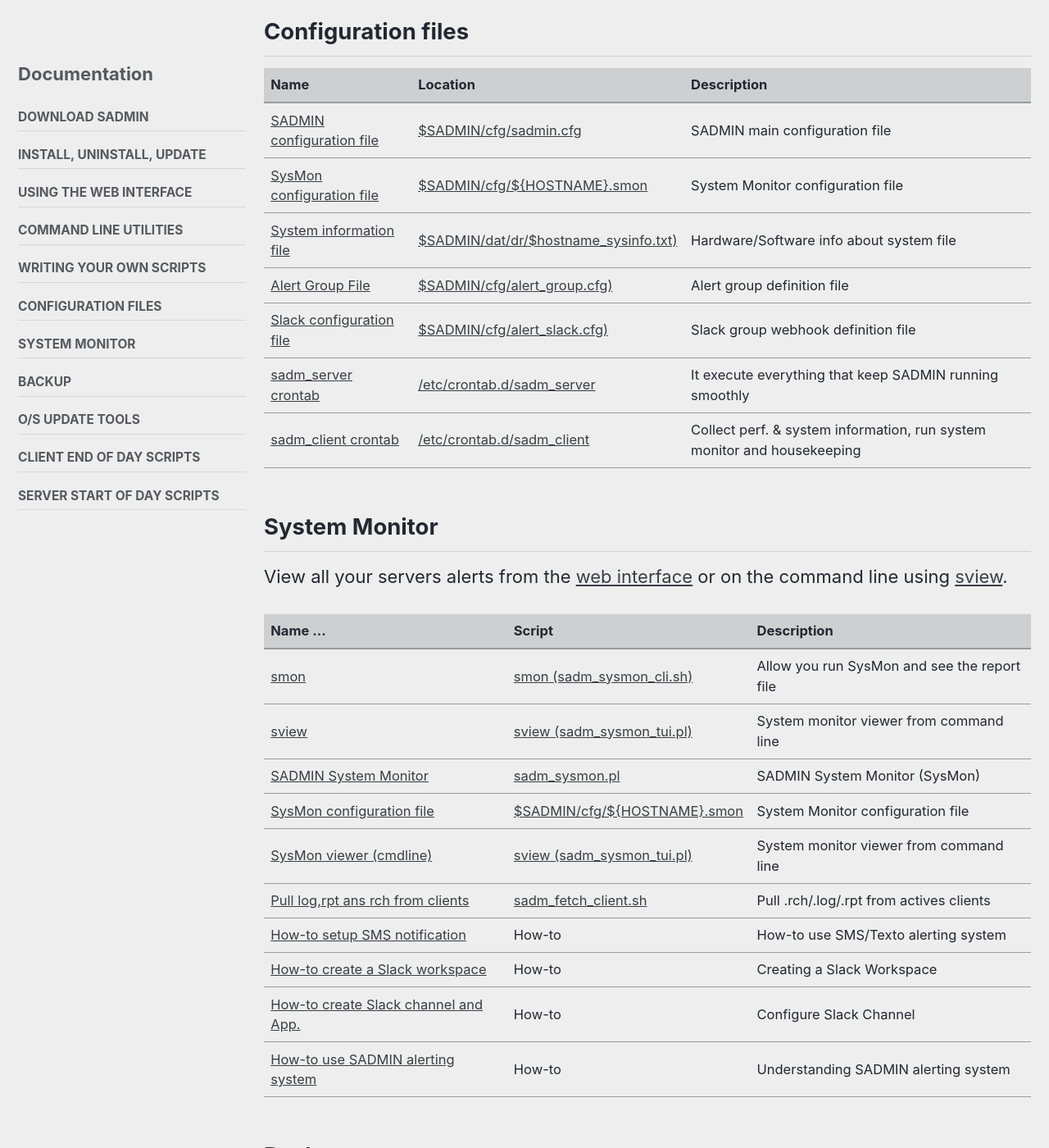
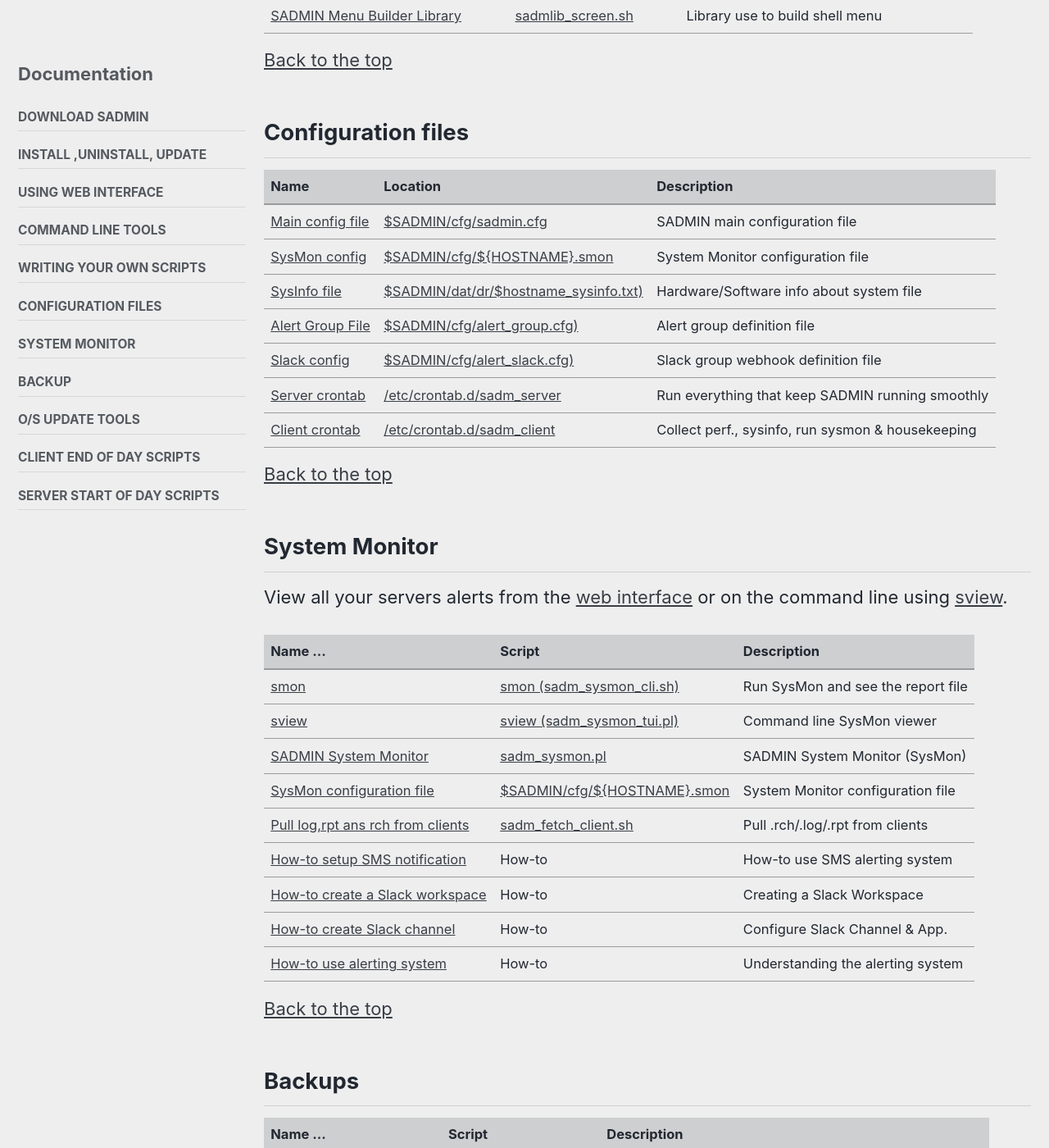
Before and after one commit to jadupl2/jadupl2.github.io, a Jekyll site: the page built from _pages/documentation.md, in a window 1280 px wide and 1400 px high, scrolled down 2144 px. Shown: the whole window at 82% size. Built offline with Jekyll 4.4.1, drawn with Linux system fonts in a browser that asks for light colours; cached includes are drawn as plain includes; some of the changed text lies outside the part shown.

Commit message:
30 June Doc naviguation update

```diff
--- a/_pages/documentation.md
+++ b/_pages/documentation.md
@@ -13,7 +13,7 @@ sidebar:
   title: "Documentation"
   nav: sidebar-manpage
 ---
-
+<a id="top_of_page"></a>
 
 
 
@@ -24,11 +24,14 @@ sidebar:
 | :---                                                                              | :---   | :---
 | [How-to install SADMIN](/_pages/install)                                          | [setup.sh/sadm_setup.py](/_pages/install)         | SADMIN installation page
 | [How-to uninstall SADMIN]({% post_url 2021-05-21-sadm-uninstall %})               | [sadm_uninstall.sh]({% post_url 2021-05-21-sadm-uninstall %})     | Uninstall procedure page
-| [List/Install SADMIN requirements]({% post_url 2019-03-21-sadm-requirements %})   | [sadm_requirements.sh]({% post_url 2021-05-21-sadm-uninstall %})  | View/Install packages required by SADMIN
+| [List/Install requirements]({% post_url 2019-03-21-sadm-requirements %})   | [sadm_requirements.sh]({% post_url 2021-05-21-sadm-uninstall %})  | View/Install packages required by SADMIN
 | [How-to update client(s)]({% post_url 2021-05-22-sadm-push-sadmin %}) | [sadm_push_sadmin.sh]({% post_url 2021-05-22-sadm-push-sadmin %}) | Push SADMIN version to one or all actives clients
 | [How-to update SADMIN server]({% post_url 2021-03-14-sadm-update %}) | Method [1]({% post_url 2021-03-14-sadm-update %}#method1) or [2]({% post_url 2021-03-14-sadm-update %}#method2) | How-to update to latest version of SADMIN|
 | [Directories structure](/assets/img/sadmin_directory_structure.png) | Image | SADMIN Full directories structure |
 | [Support request](/utilities/sadm-support-request) | [sadm_support_request.sh](/utilities/sadm-support-request) | Submit an enhancement or a support request |
+
+[Back to the top](#top_of_page)
+
 
 
 
@@ -44,19 +47,25 @@ sidebar:
 | [How-to schedule a ReaR Image backup]({% post_url 2021-06-12-sadm-rear-backup %}#rear_schedule)   | Schedule ReaR backup via theweb interface |
 | [How-to create a daily backup]({% post_url 2021-05-24-sadm-backup %}#backup_schedule)             | Daily backup what you need with custom retention |
 
+[Back to the top](#top_of_page)
+
+
 
 
 <a id="command_line"></a>
-## Command line utilities
+## Command line tools
 
 | Name ...                                                                       | Script | Description
 | :---                                                                              | :---   | :---
-| [sdf]({% post_url 2021-06-13-sadm-df %}) | [sdf (sadm_df.sh)]({% post_url 2021-06-13-sadm-df %})  | Customize version of 'df' command
-| [srch](/command_line/sadm-show-rch) | [srch (sadm_show_rch.sh)](/command_line/sadm-show-rch) | Show Result History files (.rch) from all systems|
-| [sview]({% post_url 2021-05-18-sadm-sysmon-tui %})      | [sview (sadm_sysmon_tui.pl)]({% post_url 2021-05-18-sadm-sysmon-tui %}) | System monitor viewer from command line |
-| [sadm](/utilities/sadm-ui) | [sadm (sadm_ui.sh)](/utilities/sadm-ui) | System Administration Menu |
-| [smon]({% post_url 2021-06-15-sadm-sysmon-cli %})| [smon (sadm_sysmon_cli.sh)]({% post_url 2021-06-15-sadm-sysmon-cli %}) | Run SysMon and view the report file and script(s) error(s)|
-| [Control Startup/Shutdown script]({% post_url 2021-05-23-sadm-service-ctrl %})       | [sadm_service_ctrl.sh]({% post_url 2021-05-23-sadm-service-ctrl %}) | Enable, disable system startup/shutdown script|
+| [sdf]({% post_url 2021-06-13-sadm-df %})           | [sadm_df.sh]({% post_url 2021-06-13-sadm-df %})  | Customize version of 'df' command
+| [srch](/command_line/sadm-show-rch)                | [sadm_show_rch.sh](/command_line/sadm-show-rch) | Show Result History files (.rch) from all systems|
+| [sview]({% post_url 2021-05-18-sadm-sysmon-tui %}) | [sadm_sysmon_tui.pl]({% post_url 2021-05-18-sadm-sysmon-tui %}) | System monitor viewer from command line |
+| [sadm](/utilities/sadm-ui)                         | [sadm_ui.sh](/utilities/sadm-ui) | System Administration Menu |
+| [smon]({% post_url 2021-06-15-sadm-sysmon-cli %})  | [sadm_sysmon_cli.sh]({% post_url 2021-06-15-sadm-sysmon-cli %}) | Run SysMon and view the report file and script(s) error(s)|
+| [Startup/Shutdown script]({% post_url 2021-05-23-sadm-service-ctrl %})       | [sadm_service_ctrl.sh]({% post_url 2021-05-23-sadm-service-ctrl %}) | Enable, disable system startup/shutdown script|
+
+[Back to the top](#top_of_page)
+
 
 
 
@@ -74,8 +83,13 @@ sidebar:
 | [SADMIN Shell Library Demo]({% post_url 2019-10-12-sadmlib-std-demo-sh %})        | [sadmlib_std_demo.sh]({% post_url 2019-10-12-sadmlib-std-demo-sh %})  | SADMIN Shell library demonstrator
 | [SADMIN Python Library Doc.]({% post_url 2021-04-07-sadmlib-std-py %})            | [sadmlib_std.py]({% post_url 2021-04-07-sadmlib-std-py %})  | SADMIN standard python library
 | [SADMIN Python Library Demo]({% post_url 2019-10-12-sadmlib-std-demo-py %})       | [sadmlib_std_demo.py]({% post_url 2019-10-12-sadmlib-std-demo-py %})  | SADMIN Python library demonstrator
-| [ Library Code Section](/libraries/sadmin-section) | | Minimal code for using SADMIN library |
+| [ Library Code Section](/libraries/sadmin-section) | Code to include | Minimal code for using SADMIN library |
 | [SADMIN Menu Builder Library]({% post_url 2019-10-12-sadmlib-screen-sh %})        | [sadmlib_screen.sh]({% post_url 2019-10-12-sadmlib-screen-sh %})   | Library use to build shell menu
+
+[Back to the top](#top_of_page)
+
+
+
 
 
 <a id="config_files"></a>
@@ -83,13 +97,18 @@ sidebar:
 
 | Name | Location | Description |
 | :--- | :---     | :---
-| [SADMIN configuration file]({% post_url 2021-04-26-sadmin-cfg %})| [$SADMIN/cfg/sadmin.cfg]({% post_url 2021-04-26-sadmin-cfg %})                                | SADMIN main configuration file
-| [SysMon configuration file]({% post_url 2021-06-11-sadm-sysmon-config %}) | [$SADMIN/cfg/${HOSTNAME}.smon]({% post_url 2021-06-11-sadm-sysmon-config %}) | System Monitor configuration file |
-| [System information file]({% post_url 2021-05-30-sysinfo-file %})| [$SADMIN/dat/dr/$hostname_sysinfo.txt)]({% post_url 2021-05-30-sysinfo-file %}) | Hardware/Software info about system file
+| [Main config file]({% post_url 2021-04-26-sadmin-cfg %})| [$SADMIN/cfg/sadmin.cfg]({% post_url 2021-04-26-sadmin-cfg %})                                | SADMIN main configuration file
+| [SysMon config]({% post_url 2021-06-11-sadm-sysmon-config %}) | [$SADMIN/cfg/${HOSTNAME}.smon]({% post_url 2021-06-11-sadm-sysmon-config %}) | System Monitor configuration file |
+| [SysInfo file]({% post_url 2021-05-30-sysinfo-file %})| [$SADMIN/dat/dr/$hostname_sysinfo.txt)]({% post_url 2021-05-30-sysinfo-file %}) | Hardware/Software info about system file
 | [Alert Group File]({% post_url 2021-06-19-alert-group-cfg %})| [$SADMIN/cfg/alert_group.cfg)]({% post_url 2021-06-19-alert-group-cfg %}) | Alert group definition file |
-| [Slack configuration file]({% post_url 2021-06-22-alert-slack-cfg %})| [$SADMIN/cfg/alert_slack.cfg)]({% post_url 2021-06-22-alert-slack-cfg %}) | Slack group webhook definition file |
-| [sadm_server crontab]({% post_url 2021-06-25-etc-crond-sadm-server %})  | [/etc/crontab.d/sadm_server]({% post_url 2021-06-25-etc-crond-sadm-server %})          | It execute everything that keep SADMIN running smoothly |
-| [sadm_client crontab]({% post_url 2021-06-25-etc-crond-sadm-client %})  | [/etc/crontab.d/sadm_client]({% post_url 2021-06-25-etc-crond-sadm-client %})            | Collect perf. & system information, run system monitor and housekeeping |
+| [Slack config]({% post_url 2021-06-22-alert-slack-cfg %})| [$SADMIN/cfg/alert_slack.cfg)]({% post_url 2021-06-22-alert-slack-cfg %}) | Slack group webhook definition file |
+| [Server crontab]({% post_url 2021-06-25-etc-crond-sadm-server %})  | [/etc/crontab.d/sadm_server]({% post_url 2021-06-25-etc-crond-sadm-server %})          | Run everything that keep SADMIN running smoothly |
+| [Client crontab]({% post_url 2021-06-25-etc-crond-sadm-client %})  | [/etc/crontab.d/sadm_client]({% post_url 2021-06-25-etc-crond-sadm-client %})            | Collect perf., sysinfo, run sysmon & housekeeping |
+
+[Back to the top](#top_of_page)
+
+
+
 
 
 
@@ -101,16 +120,18 @@ View all your servers alerts from the [web interface](/assets/img/sadm_sysmon/sa
 
 | Name ...                                                               | Script | Description
 | :---                                                                      | :---   | :--- |
-| [smon]({% post_url 2021-06-15-sadm-sysmon-cli %})| [smon (sadm_sysmon_cli.sh)]({% post_url 2021-06-15-sadm-sysmon-cli %}) | Allow you run SysMon and see the report file|
-| [sview]({% post_url 2021-05-18-sadm-sysmon-tui %})      | [sview (sadm_sysmon_tui.pl)]({% post_url 2021-05-18-sadm-sysmon-tui %}) | System monitor viewer from command line |
+| [smon]({% post_url 2021-06-15-sadm-sysmon-cli %})| [smon (sadm_sysmon_cli.sh)]({% post_url 2021-06-15-sadm-sysmon-cli %}) | Run SysMon and see the report file|
+| [sview]({% post_url 2021-05-18-sadm-sysmon-tui %})      | [sview (sadm_sysmon_tui.pl)]({% post_url 2021-05-18-sadm-sysmon-tui %}) | Command line SysMon viewer |
 | [SADMIN System Monitor]({% post_url 2021-06-10-sadm-sysmon %})            | [sadm_sysmon.pl]({% post_url 2021-06-10-sadm-sysmon %})| SADMIN System Monitor (SysMon) |
 | [SysMon configuration file]({% post_url 2021-06-11-sadm-sysmon-config %}) | [$SADMIN/cfg/${HOSTNAME}.smon]({% post_url 2021-06-11-sadm-sysmon-config %}) | System Monitor configuration file |
-| [SysMon viewer (cmdline)]({% post_url 2021-05-18-sadm-sysmon-tui %})      | [sview (sadm_sysmon_tui.pl)]({% post_url 2021-05-18-sadm-sysmon-tui %}) | System monitor viewer from command line |
-| [Pull log,rpt ans rch from clients]({% post_url 2021-03-16-sadm-fetch-client %}) | [sadm_fetch_client.sh]({% post_url 2021-03-16-sadm-fetch-client %})               | Pull .rch/.log/.rpt from actives clients
-| [How-to setup SMS notification](/how-to/how-to-sms) | How-to | How-to use SMS/Texto alerting system
+| [Pull log,rpt ans rch from clients]({% post_url 2021-03-16-sadm-fetch-client %}) | [sadm_fetch_client.sh]({% post_url 2021-03-16-sadm-fetch-client %})               | Pull .rch/.log/.rpt from clients
+| [How-to setup SMS notification](/how-to/how-to-sms) | How-to | How-to use SMS alerting system
 | [How-to create a Slack workspace]({% post_url 2021-06-16-sadm-create-slack-workspace %}) | How-to | Creating a Slack Workspace
-| [How-to create Slack channel and App.]({% post_url 2021-06-17-sadm-create-slack-channel-and-slack-app %}) | How-to | Configure Slack Channel|
-| [How-to use SADMIN alerting system]({% post_url 2021-06-18-how-to-use-sadmin-alert %}) | How-to |Understanding SADMIN alerting system |
+| [How-to create Slack channel]({% post_url 2021-06-17-sadm-create-slack-channel-and-slack-app %}) | How-to | Configure Slack Channel & App.|
+| [How-to use alerting system]({% post_url 2021-06-18-how-to-use-sadmin-alert %}) | How-to |Understanding the alerting system |
+
+[Back to the top](#top_of_page)
+
 
 
 
@@ -121,11 +142,14 @@ View all your servers alerts from the [web interface](/assets/img/sadm_sysmon/sa
 
 | Name ...                                                               | Script | Description
 | :---                                                                      | :---   | :--- |
-| [Daily backup script]({% post_url 2021-05-24-sadm-backup %})              | [sadm_backup.sh]({% post_url 2021-05-24-sadm-backup %})   | Backup based on the content of the backup list & exclude file
+| [Daily backup script]({% post_url 2021-05-24-sadm-backup %})              | [sadm_backup.sh]({% post_url 2021-05-24-sadm-backup %})   | Backup based on the backup list content |
 | [Save filesystem metadata]({% post_url 2021-06-02-sadm-dr-savefs %})      | [sadm_dr_savefs.sh]({% post_url 2021-06-02-sadm-dr-savefs %}) | Save filesystems metadata (use by [sadm_dr_recreatefs.sh]({% post_url 2021-06-04-sadm-dr-recreatefs %}))
-| [Recreate filesystems]({% post_url 2021-06-04-sadm-dr-recreatefs %})      | [sadm_dr_recreatefs.sh]({% post_url 2021-06-04-sadm-dr-recreatefs %})  | Recreate filesystem using data produced by '[sadm_dr_savefs.sh]({% post_url 2021-06-02-sadm-dr-savefs %})'
-| [Backup SADMIN database]({% post_url 2021-05-26-sadm-backupdb %})         | [sadm_backupdb.sh]({% post_url 2021-05-26-sadm-backupdb %})                       | Backup one or all MySQL/MariaDB databases
-| [Backup image of a system]({% post_url 2021-06-12-sadm-rear-backup %})    | [sadm_rear_backup.sh]({% post_url 2021-06-12-sadm-rear-backup %})|  Create image backup of the system to a NFS server |
+| [Recreate filesystems]({% post_url 2021-06-04-sadm-dr-recreatefs %})      | [sadm_dr_recreatefs.sh]({% post_url 2021-06-04-sadm-dr-recreatefs %})  | Recreate filesystem saved by '[sadm_dr_savefs.sh]({% post_url 2021-06-02-sadm-dr-savefs %})'
+| [Backup database]({% post_url 2021-05-26-sadm-backupdb %})         | [sadm_backupdb.sh]({% post_url 2021-05-26-sadm-backupdb %})                       | Backup one or all MySQL/MariaDB databases
+| [Backup image]({% post_url 2021-06-12-sadm-rear-backup %})    | [sadm_rear_backup.sh]({% post_url 2021-06-12-sadm-rear-backup %})|  Create image backup of the system to a NFS server |
+
+[Back to the top](#top_of_page)
+
 
 
 
@@ -136,25 +160,33 @@ View all your servers alerts from the [web interface](/assets/img/sadm_sysmon/sa
 | Name ...                                                               | Script | Description
 | :---                                                                      | :---   | :--- |
 | [How-to schedule O/S update](/utilities/sadm-osupdate/#schedule_osupdate) |        | Schedule O/S update with Web Interface |
-| [Apply O/S update on current system]({% post_url 2021-06-05-sadm-osupdate %})     | [sadm_osupdate.sh]({% post_url 2021-06-05-sadm-osupdate %})         | Perform Operating System update on the current system
-| [Apply O/S update on remote system]({% post_url 2021-06-06-sadm-osupdate-starter %}) | [sadm_osupdate_starter.sh]({% post_url 2021-06-06-sadm-osupdate-starter %})       | Run the O/S update to selected remote system
+| [Update current system O/S]({% post_url 2021-06-05-sadm-osupdate %})     | [sadm_osupdate.sh]({% post_url 2021-06-05-sadm-osupdate %})         | Run O/S update on the current system
+| [Update O/S on remote system]({% post_url 2021-06-06-sadm-osupdate-starter %}) | [sadm_osupdate_starter.sh]({% post_url 2021-06-06-sadm-osupdate-starter %})       | Run the O/S update to selected remote system
+
+[Back to the top](#top_of_page)
+
+
 
 
 
 <a id="daily_server"></a>
 ## Server daily start of day scripts
 
-
 | Name ...                                                               | Script | Description
 | :---                                                                      | :---   | :--- |
 | **[Daily start of day script]({% post_url 2021-05-26-sadm-server-sunrise %})** | [sadm_server-sunrise.sh]({% post_url 2021-05-26-sadm-server-sunrise %})           | Main script that run the 6 scripts below|
-| [1. Directories housekeeping]({% post_url 2021-05-27-sadm-server-housekeeping %}) | [sadm_server_houskeeping.sh]({% post_url 2021-05-27-sadm-server-housekeeping %})| Enforce security SADMIN Web interface & crontab files
-| [2. Collect clients latest data]({% post_url 2021-05-28-sadm-daily-farm-fetch %}) | [sadm_daily_farm_fetch.sh]({% post_url 2021-05-28-sadm-daily-farm-fetch %})       | Collect Hardware/Software/Performance data from clients
-| [3. Update SADMIN database]({% post_url 2021-05-29-sadm-database-update %}) | [sadm_database_update.py]({% post_url 2021-05-29-sadm-database-update %})         | Take SysInfo collected from clients and update database
-| [4. Update perf. database]({% post_url 2021-05-29-sadm-nmon-rrd-update %}) | [sadm_nmon_rrd_update.sh]({% post_url 2021-05-29-sadm-nmon-rrd-update %})         | Daily performance graphic database update
-| [5. Scan selected subnet]({% post_url 2021-05-29-sadm-subnet-lookup %}) | [sadm_subnet-lookup.py]({% post_url 2021-05-29-sadm-subnet-lookup %})             | Scan network selected subnet & store info in database
-| [6. Backup SADMIN database]({% post_url 2021-05-26-sadm-backupdb %}) | [sadm_backupdb.sh]({% post_url 2021-05-26-sadm-backupdb %})                       | Backup SADMIN database
-| [Email Sysadmin daily report]({% post_url 2021-04-01-sadm-daily-report %}) | [sadm_daily_report]({% post_url 2021-04-01-sadm-daily-report %})                 | Produce and email monitoring daily reports
+| [1. Dir. housekeeping]({% post_url 2021-05-27-sadm-server-housekeeping %})     | [sadm_server_houskeeping.sh]({% post_url 2021-05-27-sadm-server-housekeeping %})| Set permission on Web interface & crontab files |
+| [2. Collect clients data]({% post_url 2021-05-28-sadm-daily-farm-fetch %})     | [sadm_daily_farm_fetch.sh]({% post_url 2021-05-28-sadm-daily-farm-fetch %})       | Collect Hard./Soft./Perf. data from clients
+| [3. Update database]({% post_url 2021-05-29-sadm-database-update %})           | [sadm_database_update.py]({% post_url 2021-05-29-sadm-database-update %})         | Update database using Sysinfo file |
+| [4. Update perf. database]({% post_url 2021-05-29-sadm-nmon-rrd-update %})     | [sadm_nmon_rrd_update.sh]({% post_url 2021-05-29-sadm-nmon-rrd-update %})         | Daily performance graphic database update
+| [5. Scan selected subnet]({% post_url 2021-05-29-sadm-subnet-lookup %})        | [sadm_subnet-lookup.py]({% post_url 2021-05-29-sadm-subnet-lookup %})             | Scan selected subnet & update database
+| [6. Backup SADMIN database]({% post_url 2021-05-26-sadm-backupdb %})           | [sadm_backupdb.sh]({% post_url 2021-05-26-sadm-backupdb %})                       | Backup SADMIN database
+| [Email Sysadmin daily report]({% post_url 2021-04-01-sadm-daily-report %})     | [sadm_daily_report]({% post_url 2021-04-01-sadm-daily-report %})                 | Produce and email monitoring daily reports
+
+[Back to the top](#top_of_page)
+
+
+
 
 
 
@@ -163,8 +195,10 @@ View all your servers alerts from the [web interface](/assets/img/sadm_sysmon/sa
 
 | Name ...                                                               | Script | Description
 | :---                                                                      | :---   | :--- |
-| **[Daily end of day script]({% post_url 2021-05-31-sadm-client-sunset %})**    | [sadm_client_sunset.sh]({% post_url 2021-05-31-sadm-client-sunset %})          | Main script that run the 4 scripts below|
-| [1. Client housekeeping]({% post_url 2021-05-29-sadm-client-housekeeping %})| [sadm_client_housekeeping.sh]({% post_url 2021-05-29-sadm-client-housekeeping %}) | Purge old log,rch,nmon files and check $SADMIN permission
-| [2. Create sysinfo file]({% post_url 2021-04-22-sadm-create-sysinfo %}) | [sadm_create_sysinfo.sh]({% post_url 2021-04-22-sadm-create-sysinfo %})           | Collect hardware & software information about the system
-| [3. Save filesystem metadata]({% post_url 2021-06-02-sadm-dr-savefs %}) | [sadm_dr_savefs.sh]({% post_url 2021-06-02-sadm-dr-savefs %}) | Save filesystems metadata (use by [sadm_dr_recreatefs.sh]({% post_url 2021-06-04-sadm-dr-recreatefs %}))
-| [4. Produce Sysinfo HTML]({% post_url 2021-06-01-sadm-cfg2html %}) | [sadm_cfg2html.sh]({% post_url 2021-06-01-sadm-cfg2html %}) | Get System information and creates a HTML web page of it
+| **[Daily end of day script]({% post_url 2021-05-31-sadm-client-sunset %})**    | [sadm_client_sunset.sh]({% post_url 2021-05-31-sadm-client-sunset %})          | Main script that run the 4 scripts below |
+| [1. Client housekeeping]({% post_url 2021-05-29-sadm-client-housekeeping %})| [sadm_client_housekeeping.sh]({% post_url 2021-05-29-sadm-client-housekeeping %}) | Purge old log,rch,nmon files & check permission |
+| [2. Create sysinfo file]({% post_url 2021-04-22-sadm-create-sysinfo %}) | [sadm_create_sysinfo.sh]({% post_url 2021-04-22-sadm-create-sysinfo %})           | Collect hardware & software info about system
+| [3. Save lvm metadata]({% post_url 2021-06-02-sadm-dr-savefs %})      | [sadm_dr_savefs.sh]({% post_url 2021-06-02-sadm-dr-savefs %}) | Save lvm metadata (use by [sadm_dr_recreatefs.sh]({% post_url 2021-06-04-sadm-dr-recreatefs %}))
+| [4. Produce Sysinfo HTML]({% post_url 2021-06-01-sadm-cfg2html %}) | [sadm_cfg2html.sh]({% post_url 2021-06-01-sadm-cfg2html %}) | Get Sysinfo & creates HTML page |
+
+[Back to the top](#top_of_page)
```
Also changed, not shown: _data/navigation.yml (+5 -5 lines).
